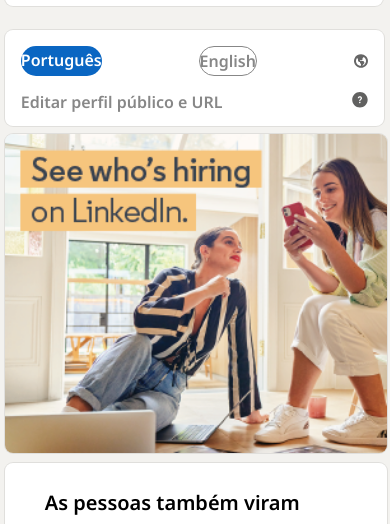
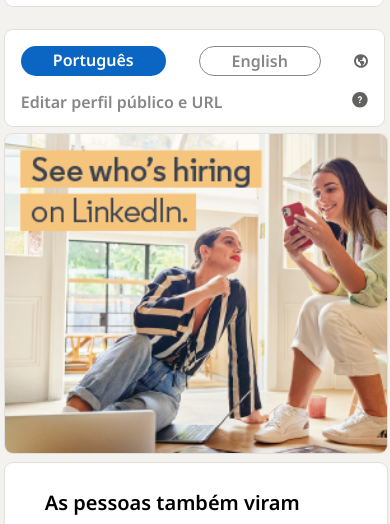
Before and after one commit to ErickSilverio00/linkedin-clone, a plain HTML site: page index.html in a window 390 px wide. Shown: the part 2929-3453 px from the top of the page. Drawn offline with Linux system fonts and the light colour scheme.

Commit message:
Add files via upload

```diff
--- a/styles/main-direita.css
+++ b/styles/main-direita.css
@@ -275,11 +275,11 @@
 
 @media screen and (max-width: 500px) {
     .primeira__section__direita__cima__azul {
-        padding-inline: 0;
+        padding-inline: 2em;
     }
 
     .primeira__section__direita__cima__cinza {
-        padding-inline: 0;
+        padding-inline: 2em;
     }
 
     .primeira__section__direita {
```
